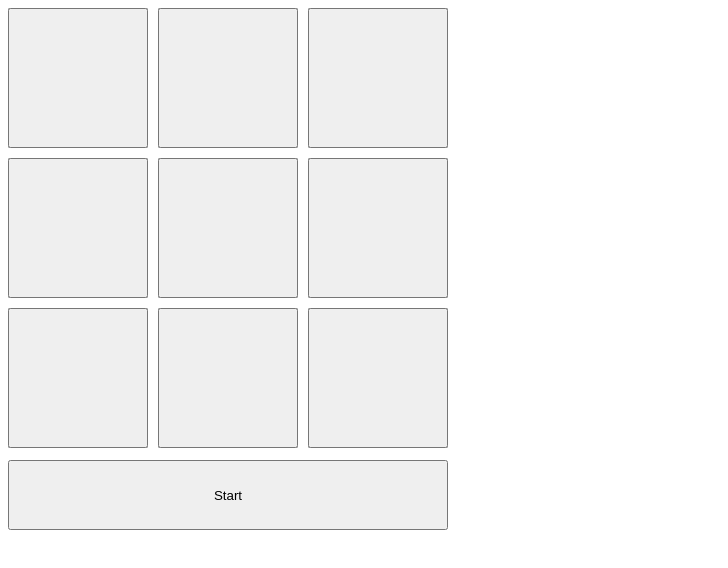
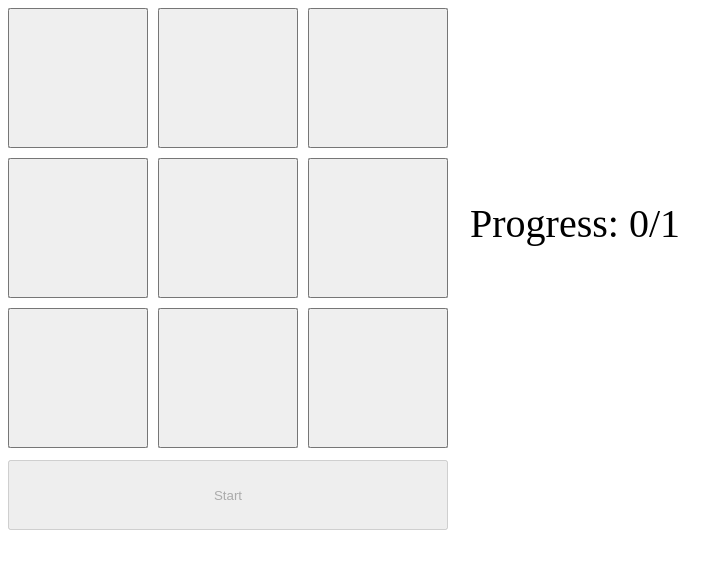
Before and after one commit to NguyenHChinh/javascript-games, a plain HTML site: page tabs/memory.html in a window 1280 px wide. Both pictures are taken after a click on the button "Start". Shown: the whole page, without its empty margins (0-728 px from the left). Drawn offline with Linux system fonts and the light colour scheme.

Commit message:
Organization with divs and added progress counter
Separated some objects in HTML with divs

Added a visual to keep track of current progress for the game.

```diff
--- a/scripts/memory.js
+++ b/scripts/memory.js
@@ -1,6 +1,9 @@
 var ctx = document.getElementById("canvas").getContext("2d");
 var deathScreen = document.getElementById("emoji");
 var finalScore = document.getElementById("score");
+var buttonDiv = document.getElementById("buttonDiv");
+var progressObject = document.getElementById("progress");
+var active_game = 0;
 gridSize = 3;
 squareSize = 150;
 
@@ -68,9 +71,14 @@ startButton.style.left = "8px";
 startButton.style.top = "460px";
 startButton.innerHTML = "Start";
 startButton.onclick = function(e) {
+    active_game = 0;
+    currentSequence = 0;
+    correctSequence.push([getRandomInt(gridSize), getRandomInt(gridSize)]);
     deathScreen.textContent = "";
     finalScore.textContent = "";
+    this.disabled = true;
     showOrder();
+
 }
 document.body.appendChild(startButton);
 
@@ -87,6 +95,7 @@ function addToSequence() {
     x = getRandomInt(gridSize);
     y = getRandomInt(gridSize);
 
+    console.log("error?");
     final_x = correctSequence[correctSequence.length-1][0];
     final_y = correctSequence[correctSequence.length-1][1];
 
@@ -103,7 +112,13 @@ function addToSequence() {
 }
 
 async function showOrder() {
-    await sleep(500);
+    for (let i = 0; i < 3; i++) {
+        for (let j = 0; j < 3; j++) {
+            let buttonName = "button" + j + i;
+            let buttonTarget = document.getElementById(buttonName);
+            buttonTarget.disabled = true;
+        }
+    }
     active_game = 0;
     counter = 0;
     do {
@@ -118,6 +133,20 @@ async function showOrder() {
     drawGrid(-1, -1);
     active_game = 1;
     currentSequence = 0;
+
+    for (let i = 0; i < 3; i++) {
+        for (let j = 0; j < 3; j++) {
+            let buttonName = "button" + j + i;
+            let buttonTarget = document.getElementById(buttonName);
+            buttonTarget.disabled = false;
+        }
+    }
+
+    updateProgress(0);
+}
+
+function updateProgress(current) {
+    progressObject.textContent = "Progress: " + current + "/" + correctSequence.length;
 }
 
 function gameMove(x, y) {
@@ -125,16 +154,18 @@ function gameMove(x, y) {
         return;
     }
 
-    if (active_game) {
     if ((x == correctSequence[currentSequence][0]) && (y == correctSequence[currentSequence][1])) {
         currentSequence++;
+        updateProgress(currentSequence);
     }
     else {
         active_game = 0;
         deathScreen.textContent += "❌";
         finalScore.textContent += "Final Score: ";
         finalScore.textContent += correctSequence.length - 1;
-        }
+        document.getElementById("startButton").disabled = false;
+        correctSequence = [];
+        return;
     }
 
     if (currentSequence == correctSequence.length) {
@@ -145,10 +176,10 @@ function gameMove(x, y) {
 }
 
 function main() {
-    active_game = 0;
-    currentSequence = 0;
-    correctSequence.push([getRandomInt(gridSize), getRandomInt(gridSize)]);
     deathScreen.parentNode.appendChild(deathScreen);
+
+    visualDiv = document.getElementById("visualDiv");
+    visualDiv.parentNode.appendChild(visualDiv);
 }
 
 main();
--- a/styles/memory.css
+++ b/styles/memory.css
@@ -15,3 +15,16 @@
     transform: scale(1);
     opacity: 100%;
 }
+
+#progress {
+    position: absolute;
+    top: 160px;
+    left: 470px;
+    font-size: 40px;
+    opacity: 100%;
+}
+
+.disabled {
+    opacity: 0.6;
+    cursor: not-allowed;
+}
--- a/tabs/memory.html
+++ b/tabs/memory.html
@@ -9,8 +9,14 @@
 </head>
 <body>
     <canvas id="canvas" width="1000" height="1000"></canvas>
-    <p id="emoji"></p>
-    <p id="score"></p>
+    <div id="visualDiv">
+        <p id="emoji"></p>
+        <p id="score"></p>
+        <p id="progress">Progress:</p>
+    </div>
+    <div id="buttonDiv">
+
+    </div>
     <script src="../scripts/memory.js"></script>
 </body>
 </html>
```
Lines whose indentation alone changed are shown as unchanged.
